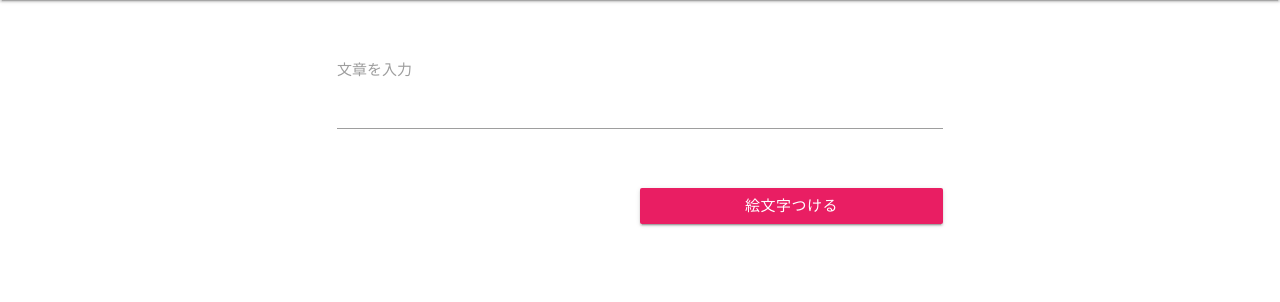
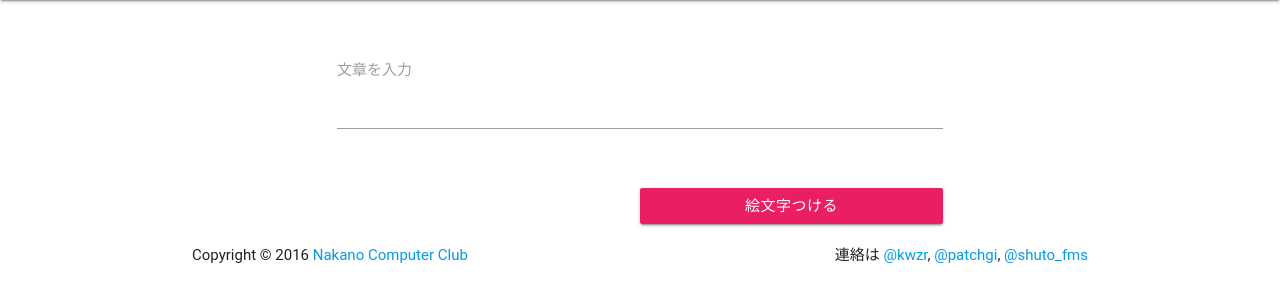
Before and after one commit to kvvzr/emoly-webui, a Flask app: page / in a window 1280 px wide. Shown: the part 64-366 px from the top of the page. Run offline with Flask 2, Linux system fonts and the light colour scheme; some libraries are stand-ins or nearby versions; some web fonts are replaced.

Commit message:
Add footer

```diff
--- a/templates/index.html
+++ b/templates/index.html
@@ -45,6 +45,12 @@
                     </div>
                 </div>
             </form>
+            <div class='footer-copyright'>
+                <div class='container'>
+                    Copyright © 2016 <a href='https://meiji-ncc.tech/'>Nakano Computer Club</a>
+                    <span class='right'>連絡は <a href='https://twitter.com/kwzr'>@kwzr</a>, <a href='https://twitter.com/patchgi'>@patchgi</a>, <a href='https://twitter.com/shuto_fms'>@shuto_fms</a></span>
+                </div>
+            </div>
         </div>
         <script>!function(d,s,id){var js,fjs=d.getElementsByTagName(s)[0],p=/^http:/.test(d.location)?'http':'https';if(!d.getElementById(id)){js=d.createElement(s);js.id=id;js.src=p+'://platform.twitter.com/widgets.js';fjs.parentNode.insertBefore(js,fjs);}}(document, 'script', 'twitter-wjs');</script>
         <script src='https://code.jquery.com/jquery-2.2.2.min.js' integrity='sha256-36cp2Co+/62rEAAYHLmRCPIych47CvdM+uTBJwSzWjI=' crossorigin='anonymous'></script>
```
